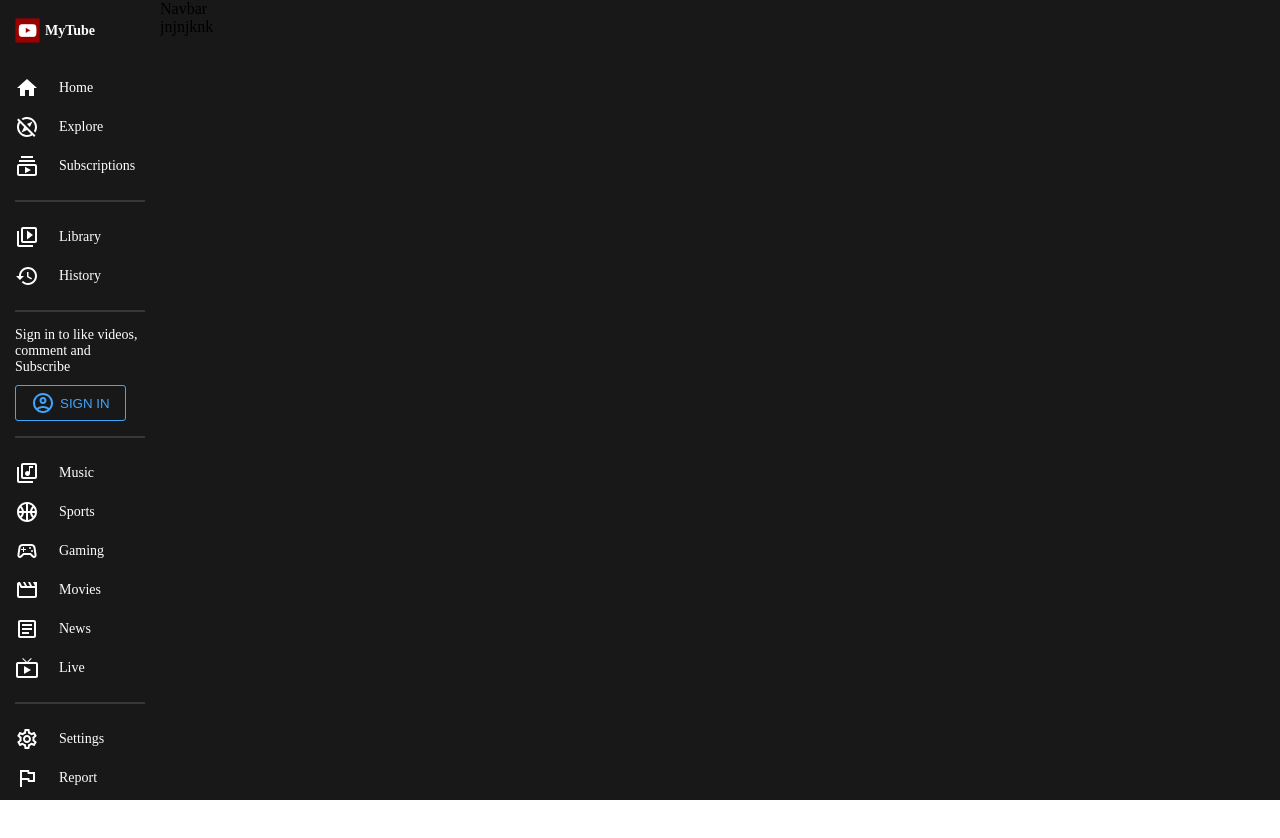
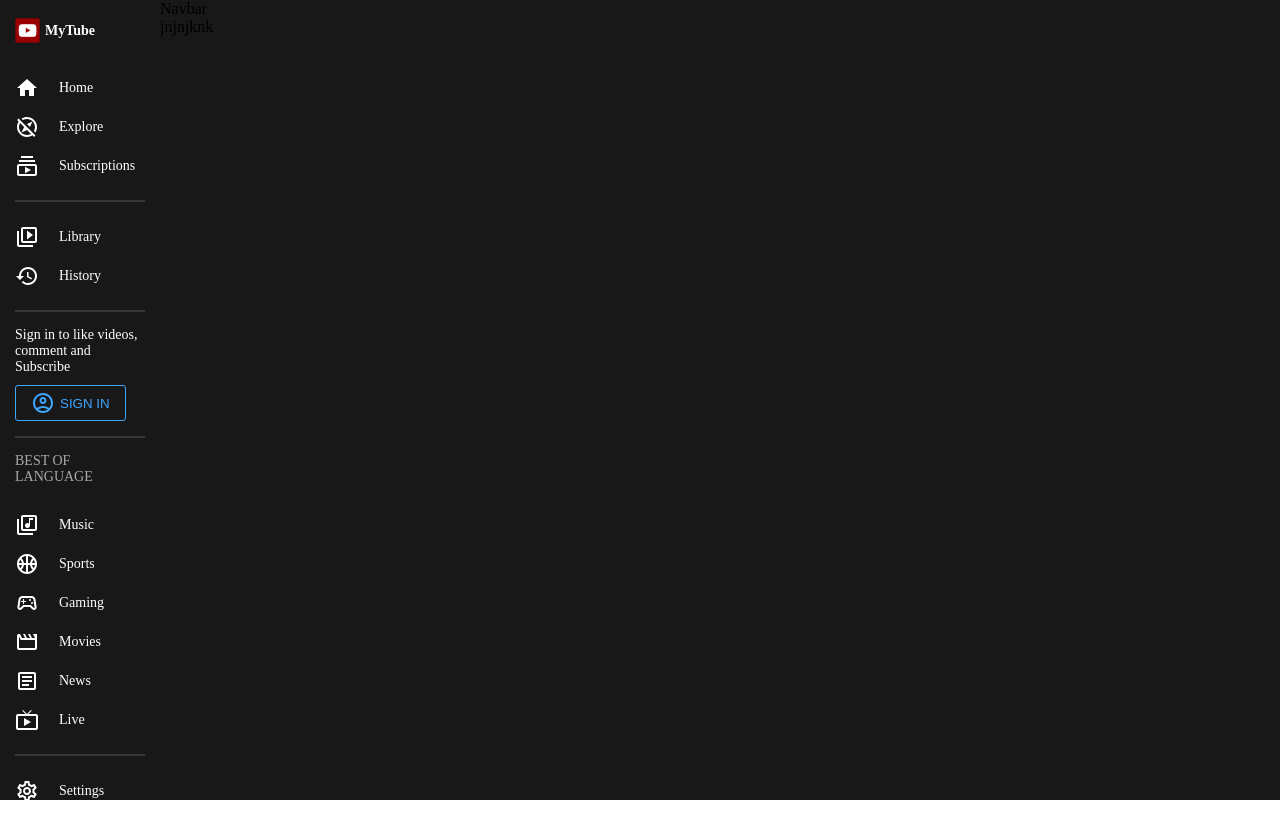
Before and after one commit to Mr-hollowman/my-tube, a React (Create React App) app: page / in a window 1280 px wide. Shown: the top 838 px of the page. Built offline with nearby package versions, Linux system fonts and the light colour scheme.

Commit message:
menu changes

```diff
--- a/src/App.js
+++ b/src/App.js
@@ -10,7 +10,7 @@
 
 const Main = styled.div`
   flex:7;
-  background: #181818;
+  background: ${({theme})=>theme.bg};
 `;
 const Wrapper = styled.div`
 `;
--- a/src/components/Menu.jsx
+++ b/src/components/Menu.jsx
@@ -45,6 +45,13 @@
 
 `;
 
+const Title = styled.h2`
+    font-size: 14px;
+    font-weight: 500;
+    color: #aaaaaa;
+    margin-bottom: 20px;
+`;
+
 const Button = styled.button`
     padding: 5px 15px;
     background: transparent;
@@ -79,6 +86,7 @@
                 <Button><AccountCircleOutlined />SIGN IN</Button>
             </Login>
             <Hr />
+            <Title>BEST OF LANGUAGE</Title>
             <Item><LibraryMusicOutlined />Music</Item>
             <Item><SportsBasketballOutlined />Sports</Item>
             <Item><SportsEsportsOutlined />Gaming</Item>
```
